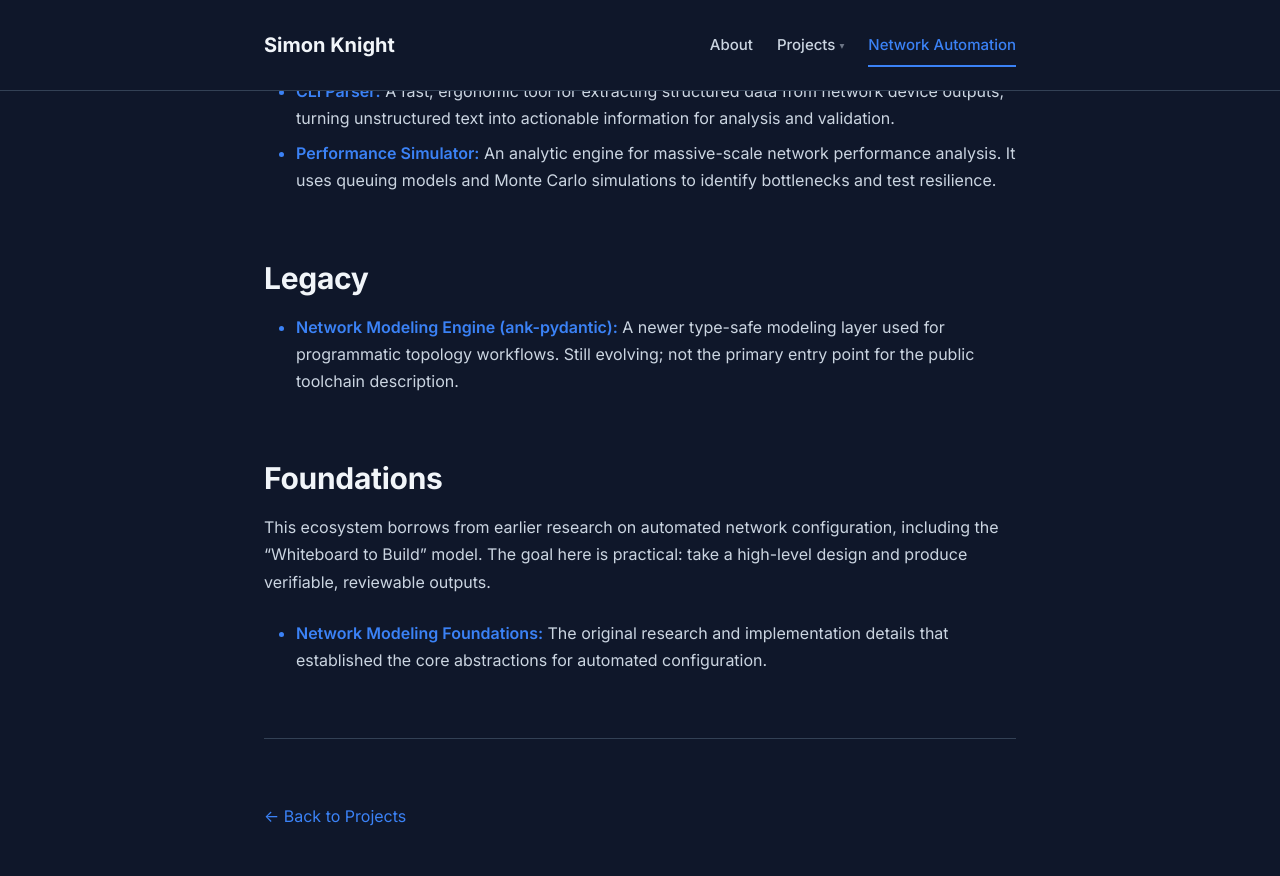
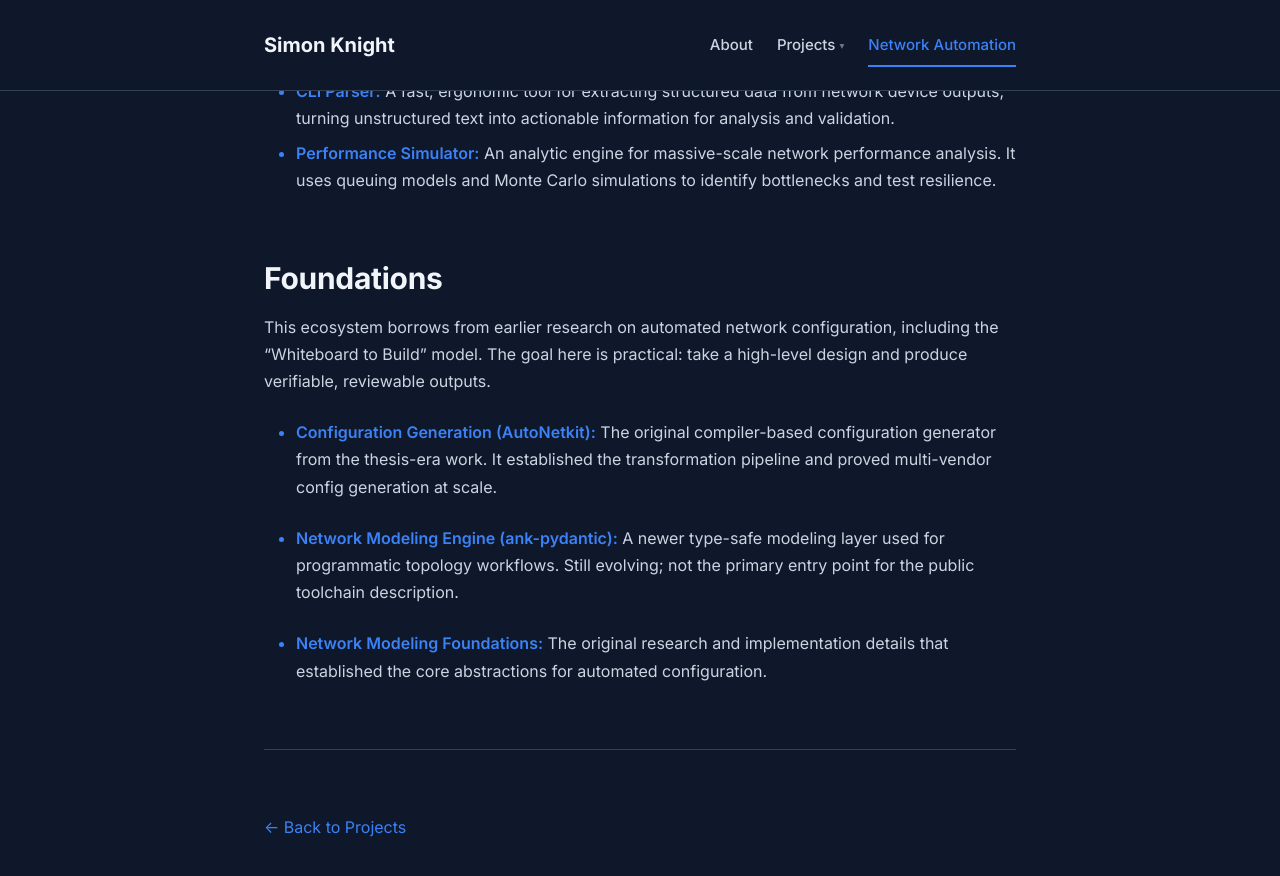
Before and after one commit to sk2/sk2.github.com, a Jekyll site: the page built from network-automation.md, in a window 1280 px wide and 900 px high, scrolled down 2358 px. Shown: the top 876 px of the window. Built offline with Jekyll 4.4.1, drawn with Linux system fonts in a browser that asks for light colours; nearby versions of some CDN libraries; our own code applies the rules of GitHub Pages for plain Markdown files.

Commit message:
Fold legacy items into Foundations

```diff
--- a/network-automation.md
+++ b/network-automation.md
@@ -60,7 +60,7 @@
 ## Primary Systems
 
 - **[Network Simulator:](/projects/netsim)** Run deterministic protocol convergence and failover assertions on candidate designs before deployment.
- - **[Brownfield Ingestion & Analysis:](/projects/configparsing)** Extract structured topology and relationships from legacy CLI and documentation for audits and migration workflows.
+- **[Brownfield Ingestion & Analysis:](/projects/configparsing)** Extract structured topology and relationships from legacy CLI and documentation for audits and migration workflows.
 - **[Configuration Generation (AutoNetkit):](/projects/autonetkit)** Generate device configurations from a high-level network design using a compiler-style transformation pipeline.
 - **[Network Visualization Engine:](/projects/netvis)** Render large, multi-layer networks into diagrams for design review, topology validation, and analysis.
 - **[Automation Workbench:](/projects/ank-workbench)** Use a single interface to design, simulate, visualize, and audit across the ecosystem.
@@ -72,13 +72,13 @@
 - **[CLI Parser:](/projects/cliscrape)** A fast, ergonomic tool for extracting structured data from network device outputs, turning unstructured text into actionable information for analysis and validation.
 - **[Performance Simulator:](/projects/netflowsim)** An analytic engine for massive-scale network performance analysis. It uses queuing models and Monte Carlo simulations to identify bottlenecks and test resilience.
 
-## Legacy
-
-- **[Network Modeling Engine (ank-pydantic):](/projects/ank-pydantic)** A newer type-safe modeling layer used for programmatic topology workflows. Still evolving; not the primary entry point for the public toolchain description.
-
 ## Foundations
 
 This ecosystem borrows from earlier research on automated network configuration, including the "Whiteboard to Build" model. The goal here is practical: take a high-level design and produce verifiable, reviewable outputs.
+
+- **[Configuration Generation (AutoNetkit):](/projects/autonetkit)** The original compiler-based configuration generator from the thesis-era work. It established the transformation pipeline and proved multi-vendor config generation at scale.
+
+- **[Network Modeling Engine (ank-pydantic):](/projects/ank-pydantic)** A newer type-safe modeling layer used for programmatic topology workflows. Still evolving; not the primary entry point for the public toolchain description.
 
 - **[Network Modeling Foundations:](/projects/autonetkit-foundation)** The original research and implementation details that established the core abstractions for automated configuration.
 
```
